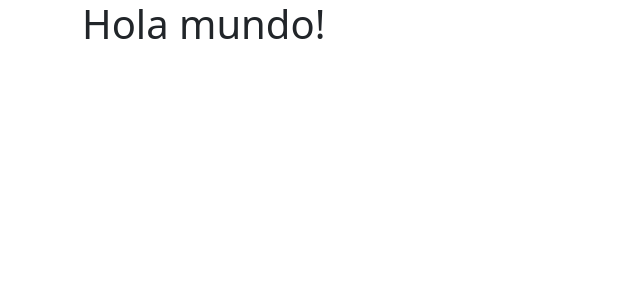
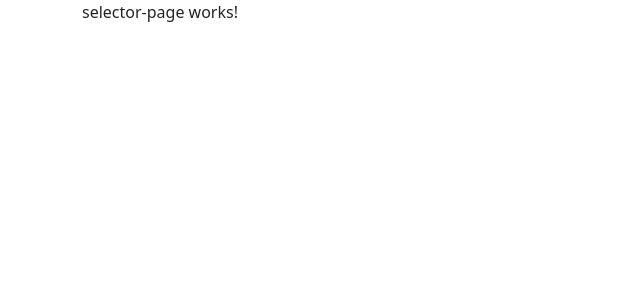
Before and after one commit to WiiruxCruz/07-selectores, an Angular app: page /selector/selector in a window 1280 px wide. Before the commit this address led to /. Shown: the top 300 px of the page, without its empty margins (0-640 px from the left). Built offline with nearby package versions, Linux system fonts and the light colour scheme.

Commit message:
Estructura de directorios

```diff
--- a/src/app/app-routing.module.ts
+++ b/src/app/app-routing.module.ts
@@ -1,7 +1,16 @@
 import { NgModule } from '@angular/core';
 import { Routes, RouterModule } from '@angular/router';
 
-const routes: Routes = [];
+const routes: Routes = [
+	{
+		path: 'selector',
+		loadChildren: () => import('./paises/paises.module').then( m=> m.PaisesModule )
+	},
+	{
+		path: '**',
+		redirectTo: 'selector'
+	}
+];
 
 @NgModule({
   imports: [RouterModule.forRoot(routes)],
--- a/src/app/app.component.html
+++ b/src/app/app.component.html
@@ -1 +1 @@
-<h1>Hola mundo!</h1>
+<router-outlet></router-outlet>
--- /dev/null
+++ b/src/app/paises/pages/selector-page/selector-page.component.html
@@ -0,0 +1 @@
+<p>selector-page works!</p>
--- /dev/null
+++ b/src/app/paises/pages/selector-page/selector-page.component.ts
@@ -0,0 +1,16 @@
+import { Component, OnInit } from '@angular/core';
+
+@Component({
+  selector: 'app-selector-page',
+  templateUrl: './selector-page.component.html',
+  styles: [
+  ]
+})
+export class SelectorPageComponent implements OnInit {
+
+  constructor() { }
+
+  ngOnInit(): void {
+  }
+
+}
```
Also changed, not shown: src/app/paises/paises-routing.module.ts (added, +19 -0 lines), src/app/paises/paises.module.ts (added, +15 -0 lines), src/app/paises/services/paises.service.ts (added, +9 -0 lines).
